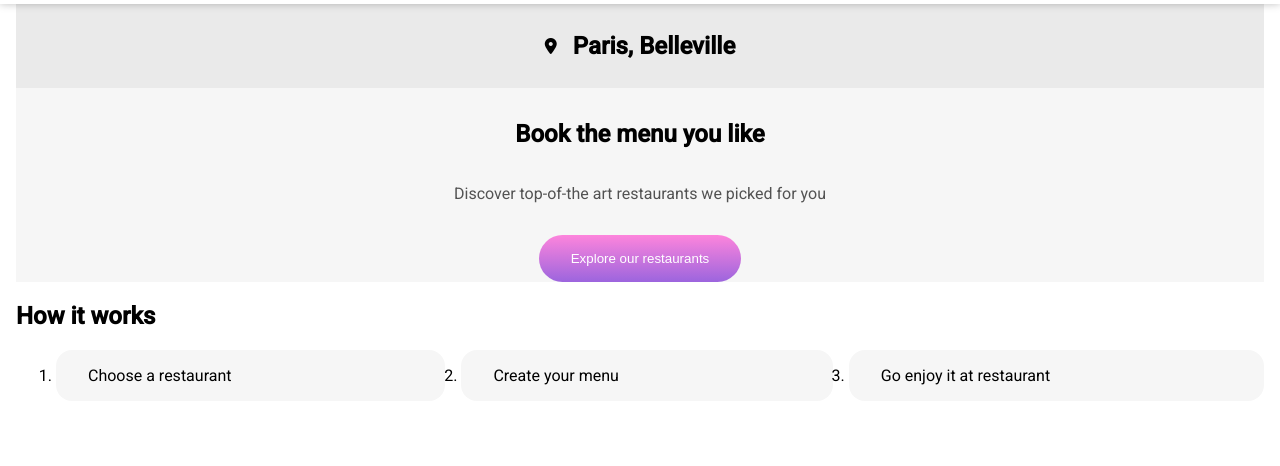
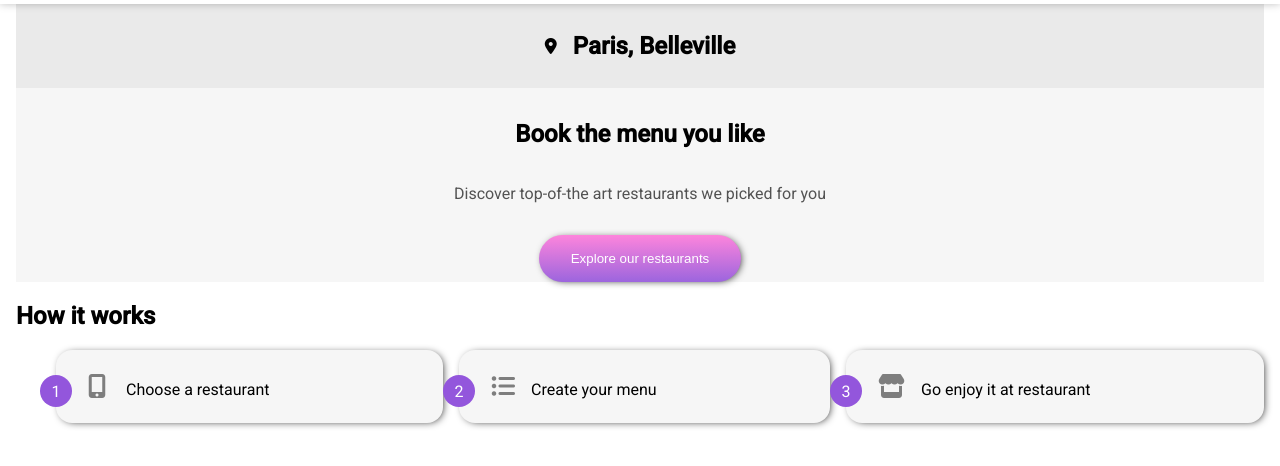
Before and after one commit to rafikaranam/ohmyfood, a website: page index.html in a window 1280 px wide. Shown: the part 86-552 px from the top of the page. Drawn offline with Linux system fonts and the light colour scheme; a web font is replaced by a local one.

Commit message:
grid counters update

```diff
--- a/index.html
+++ b/index.html
@@ -27,9 +27,9 @@
         <section class="tuto">
             <h2>How it works</h2>
             <ol>
-                <li>Choose a restaurant</li>
-                <li>Create your menu</li>
-                <li>Go enjoy it at restaurant</li>
+                <li><i class="fas fa-mobile-alt"></i> Choose a restaurant</li>
+                <li><i class="fas fa-list-ul"></i>Create your menu</li>
+                <li><i class="fas fa-store"></i>Go enjoy it at restaurant</li>
             </ol>
         </section>
     </main>
--- a/sass/layouts/tuto.scss
+++ b/sass/layouts/tuto.scss
@@ -1,6 +1,10 @@
 @use "../utils/base-shadow";
 @use "../utils/zoom.scss";
+@use "../utils/variables";
+@use "../utils/colors";
+
 .tuto{
+    counter-reset: steps;
     & ol{
         display: flex;
         flex-wrap: wrap;
@@ -10,8 +14,24 @@
         }
     }
     & li{
+        position: relative;
+        &::before{
+            content: "" counter(steps);
+            counter-increment: steps;
+            color: white;
+            background-color: colors.$purple;
+            width: 2*variables.$tuto-bullet-height;
+            height: 2*variables.$tuto-bullet-height;
+            display: grid;
+            place-items: center;
+            border-radius: 50%;
+            position: absolute;
+            bottom: 1*variables.$tuto-bullet-height;
+            left: -1*variables.$tuto-bullet-height;
+        }
+        list-style-type: none;
         background-color: #f6f6f6;
-        padding: 1rem 2rem;
+        padding: 1.5rem 2rem;
         flex-grow: 1;
         border-radius: 1rem;
         @include base-shadow.base-shadow;
@@ -20,5 +40,10 @@
         }
 
     }
+    & i.fas{
+        margin-right: 1rem;
+        color: colors.$light-grey;
+        font-size: 1.5rem;
+    }
 
 }
--- a/sass/utils/base-shadow.scss
+++ b/sass/utils/base-shadow.scss
@@ -1,3 +1,3 @@
 @mixin base-shadow{
-    box-shadow: 0px 0px 0px -3px #000000;
+    box-shadow: 2px 1px 8px -3px #000000;
 }
--- /dev/null
+++ b/sass/utils/colors.scss
@@ -0,0 +1,2 @@
+$light-grey:#7e7e7e;
+$purple:#9356dc;
--- /dev/null
+++ b/sass/utils/variables.scss
@@ -0,0 +1 @@
+$tuto-bullet-height:1rem;
```
Also changed, not shown: style.css, 1 other file.
